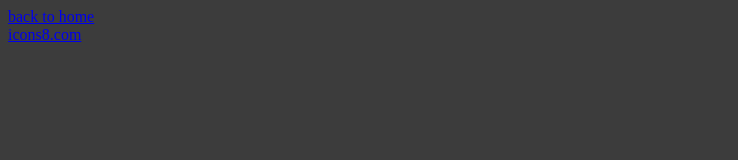
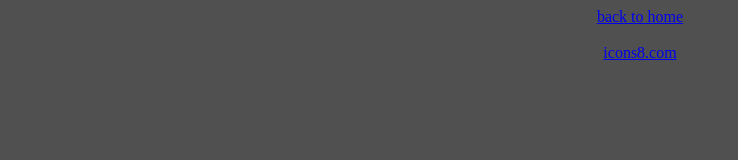
Before and after one commit to sawyer47altf4/The-gamers-guide, a plain HTML site: page credit.html in a window 1280 px wide. Shown: the whole page, without its empty margins (0-738 px from the left). Drawn offline with Linux system fonts and the light colour scheme.

```diff
--- a/credit.html
+++ b/credit.html
@@ -13,8 +13,8 @@
   </head>
   <body>
     <main>
-        <a href="https://sawyer47altf4.github.io/The-gamers-guide/index.html" >back to home</a><br>
-        <a href=" https://icons8.com/" >icons8.com</a>
+        <a class="center-text" href="https://sawyer47altf4.github.io/The-gamers-guide/index.html" >back to home</a><br>
+        <a class="center-text" href=" https://icons8.com/" >icons8.com</a>
     </main>
   </body>
 </html>
--- a/styles.css
+++ b/styles.css
@@ -1,4 +1,4 @@
-body { background-color: rgb(60, 60, 60)
+body { background-color: rgb(80, 80, 80)
 
 }
 .center-text {
```
Also changed, not shown: index.html (+1 -1 lines).
